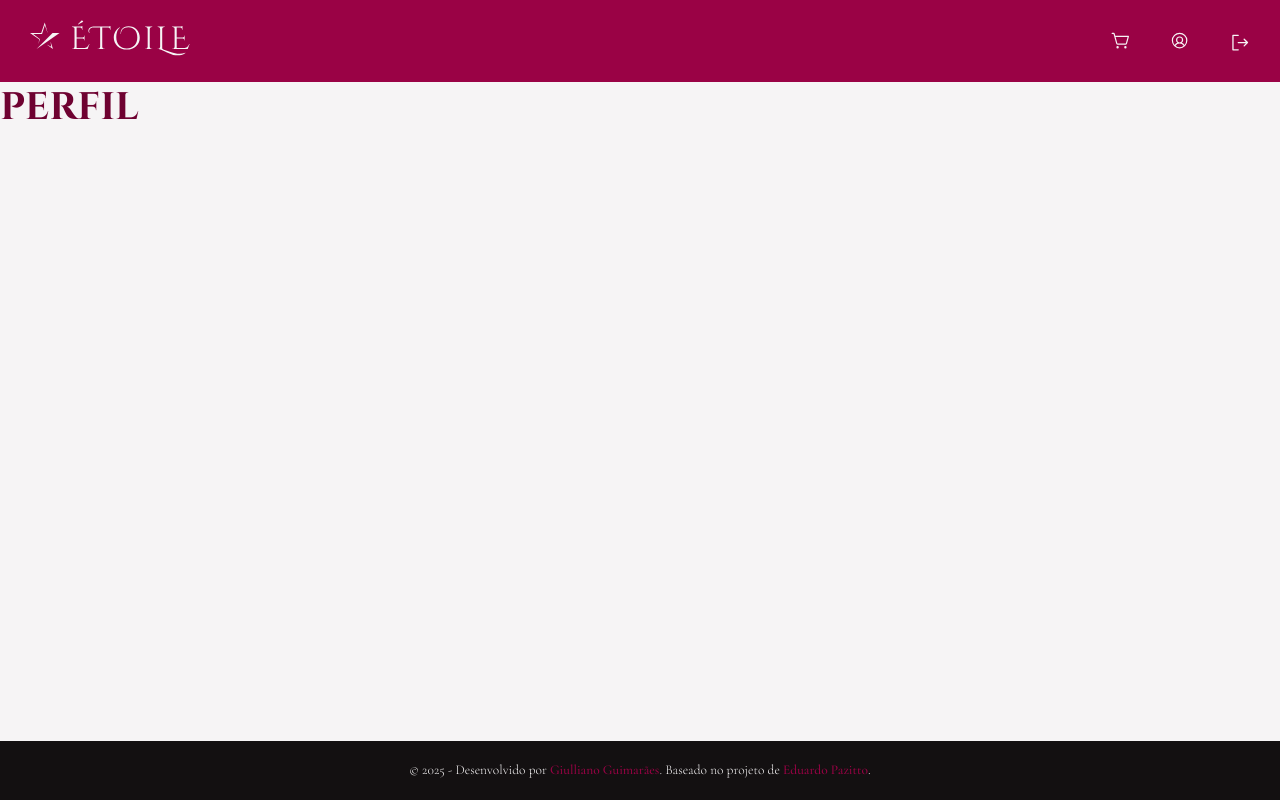
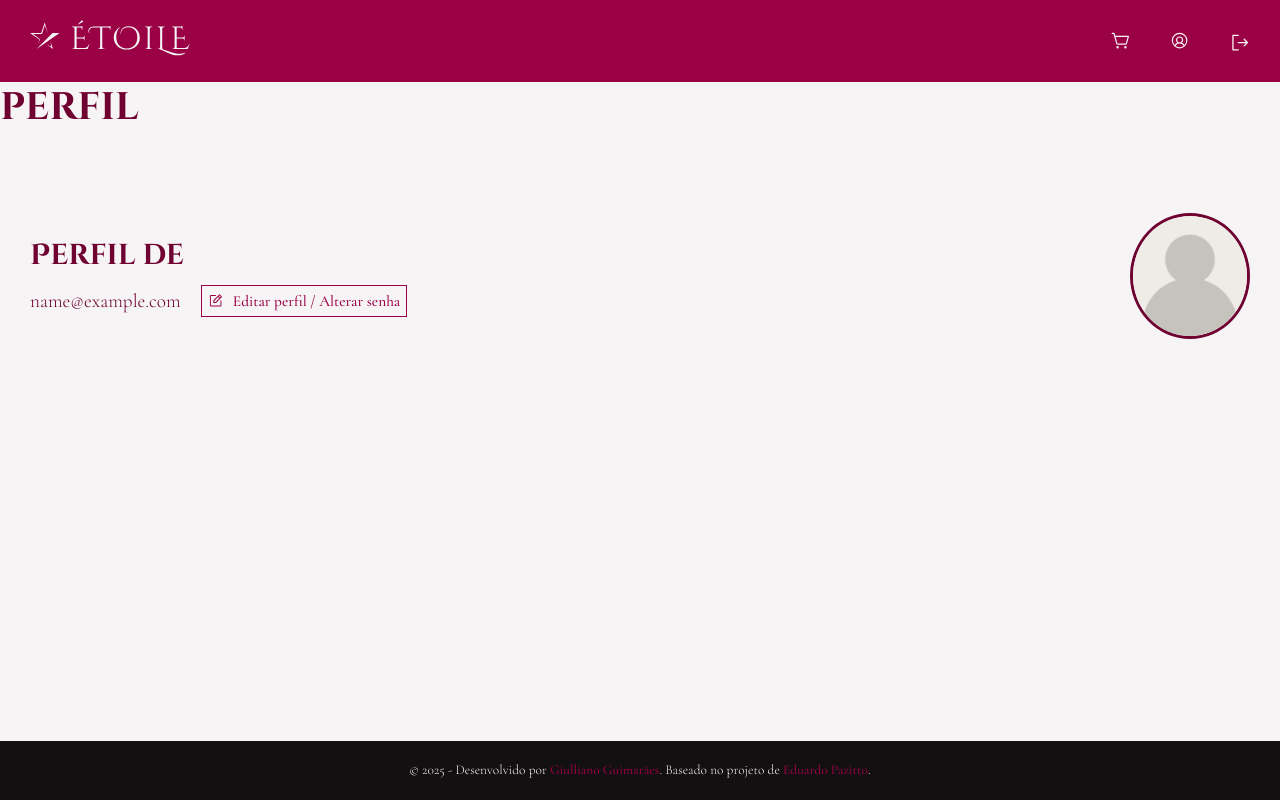
Before and after one commit to giullianoth/Etoile-React, a React (Vite) app: page /perfil in a window 1280 px wide. Built offline with nearby package versions, Linux system fonts and the light colour scheme; sample sign-in values are in the browser's storage.

Commit message:
refatorando a exibição de dados do perfil

```diff
--- a/src/interfaces/reducer-states.ts
+++ b/src/interfaces/reducer-states.ts
@@ -11,7 +11,7 @@ interface IReducerState {
 export interface IReducerAction {
     status: "pending" | "rejected" | "fulfilled" | "reset"
     message?: string | null
-    data?: any
+    payload?: any
 }
 
 export interface IAuthReducerState extends IReducerState {
--- a/src/pages/Profile/index.tsx
+++ b/src/pages/Profile/index.tsx
@@ -1,10 +1,15 @@
+import { useAppContext } from "../../context/context"
+import User from "../../components/pages/profile/User"
+import type { IUser } from "../../interfaces/user"
+
 const Profile = () => {
+  const { user } = useAppContext().auth.authState
 
   return (
     <>
-    <h1>perfil</h1>
-      {/* <User user={user as IUser} />
-      <Orders orders={orders} /> */}
+      <h1>perfil</h1>
+      <User user={user as IUser} />
+      {/* <Orders orders={orders} /> */}
     </>
   )
 }
--- a/src/reducers/authReducer.ts
+++ b/src/reducers/authReducer.ts
@@ -38,7 +38,7 @@ const authReducerActions = (state: IAuthReducerState, action: IReducerAction) =>
                 loading: false,
                 successMessage: action.message,
                 errorMessage: null,
-                user: action.data
+                user: action.payload
             }
 
         case "reset":
@@ -110,7 +110,7 @@ export const useAuthReducer = () => {
         dispatch({
             status: "fulfilled",
             message: res.body.text ?? "Login efetuado com sucesso.",
-            data: res.body.user
+            payload: res.body.user
         })
     }
 
@@ -196,7 +196,7 @@ export const useAuthReducer = () => {
         dispatch({
             status: "fulfilled",
             message: res.body.text ?? "Cadastro realizado com sucesso.",
-            data: res.body.user
+            payload: res.body.user
         })
     }
 
```
